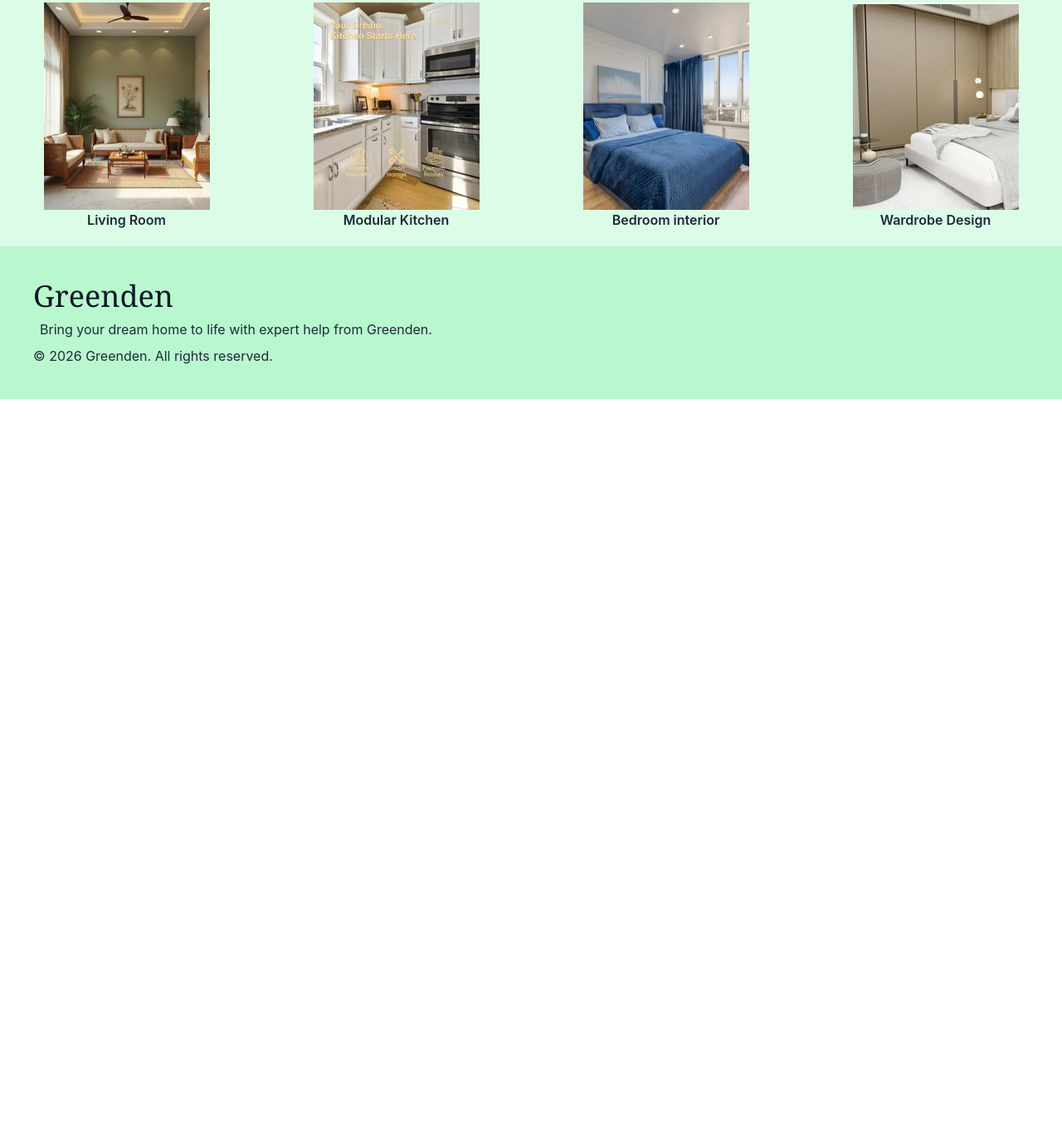
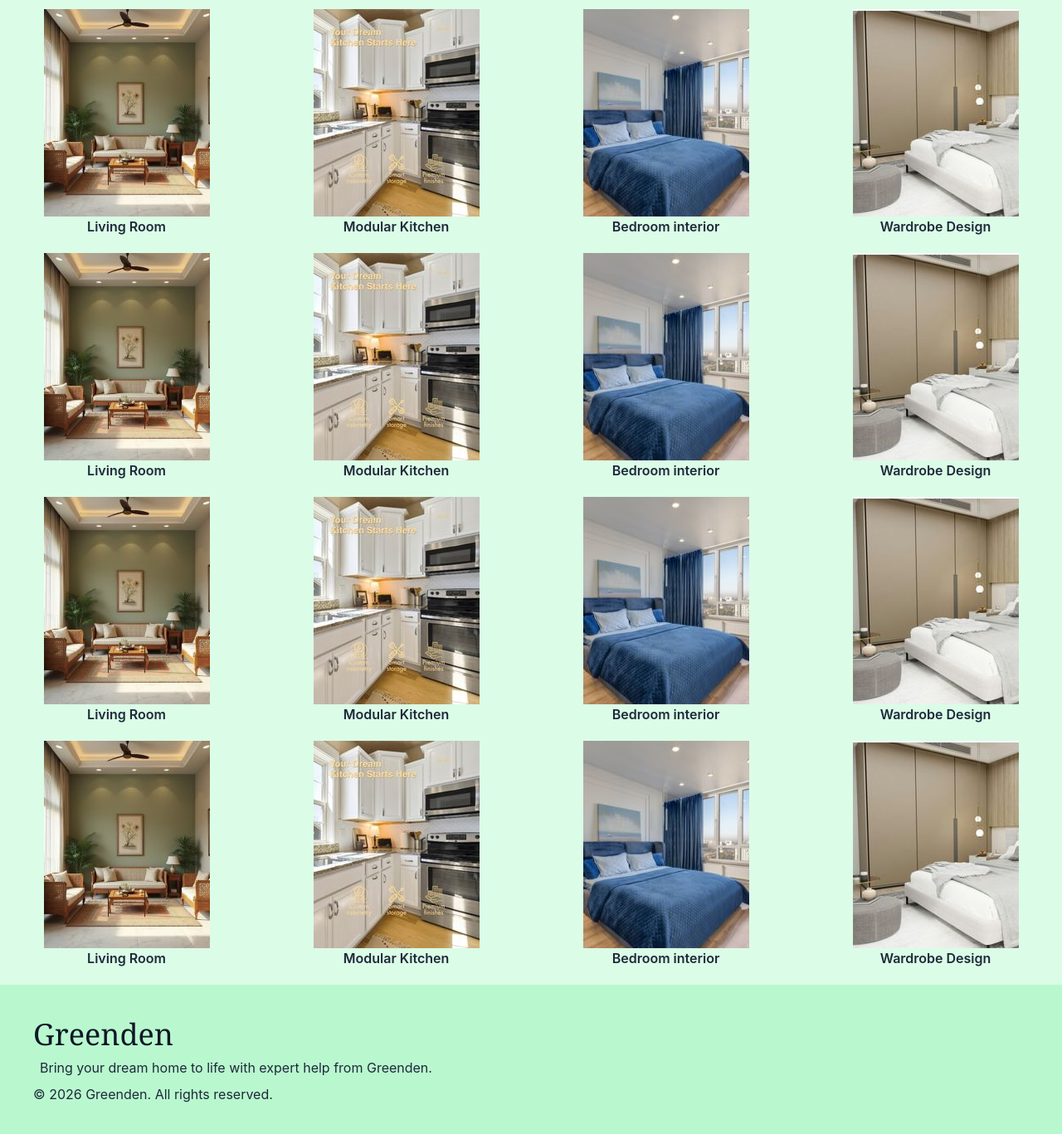
Before and after one commit to Asifsheik/Greenden_Tailwind_CSS, a website: page product_page.html in a window 1280 px wide. Shown: the part 509-1876 px from the top of the page at 83% size. Before the commit the page ends 990 px from the top, so only its background shows below. Drawn offline with Linux system fonts and the light colour scheme.

Commit message:
little update

```diff
--- a/product_page.html
+++ b/product_page.html
@@ -29,7 +29,7 @@
     <!-- products display section -->
     <section class="bg-green-100">
         <div class="text-center ">
-            <h1 class="text-3xl font-bold flex justify-center pt-10">Our Products</h1>
+            <h1 class="text-3xl font-bold flex justify-center pt-10 pb-2">Our Products</h1>
             <!-- search section -->
             <div>
                 <input type="text" class="border border-black p-2 m-3 w-45% rounded-3xl mb-5">
@@ -84,6 +84,75 @@
                         class="inline hover:shadow-xl transform hover:-translate-y-2">
                     <p class="font-semibold">Wardrobe Design</p>
                 </div>
+                <div >
+                    <img src="./images/living.jpg" alt="Living Room"
+                        class="inline hover:shadow-xl transform hover:-translate-y-2">
+                    <p class="font-semibold">Living Room</p>
+                </div>
+
+                <div>
+                    <img src="./images/Modular Kitchen Design.jpg" alt="Modular Kitchen Design"
+                        class="inline hover:shadow-xl transform hover:-translate-y-2">
+                    <p class="font-semibold">Modular Kitchen</p>
+                </div>
+
+                <div>
+                    <img src="./images/bedroom.jpg" alt="Bedroom interior Design"
+                        class="inline hover:shadow-xl transform hover:-translate-y-2">
+                    <p class="font-semibold">Bedroom interior</p>
+                </div>
+
+                <div>
+                    <img src="./images/Wardrobe Design.jpg" alt="Wardrobe Design"
+                        class="inline hover:shadow-xl transform hover:-translate-y-2">
+                    <p class="font-semibold">Wardrobe Design</p>
+                </div>
+                <div >
+                    <img src="./images/living.jpg" alt="Living Room"
+                        class="inline hover:shadow-xl transform hover:-translate-y-2">
+                    <p class="font-semibold">Living Room</p>
+                </div>
+
+                <div>
+                    <img src="./images/Modular Kitchen Design.jpg" alt="Modular Kitchen Design"
+                        class="inline hover:shadow-xl transform hover:-translate-y-2">
+                    <p class="font-semibold">Modular Kitchen</p>
+                </div>
+
+                <div>
+                    <img src="./images/bedroom.jpg" alt="Bedroom interior Design"
+                        class="inline hover:shadow-xl transform hover:-translate-y-2">
+                    <p class="font-semibold">Bedroom interior</p>
+                </div>
+
+                <div>
+                    <img src="./images/Wardrobe Design.jpg" alt="Wardrobe Design"
+                        class="inline hover:shadow-xl transform hover:-translate-y-2">
+                    <p class="font-semibold">Wardrobe Design</p>
+                </div>
+                <div >
+                    <img src="./images/living.jpg" alt="Living Room"
+                        class="inline hover:shadow-xl transform hover:-translate-y-2">
+                    <p class="font-semibold">Living Room</p>
+                </div>
+
+                <div>
+                    <img src="./images/Modular Kitchen Design.jpg" alt="Modular Kitchen Design"
+                        class="inline hover:shadow-xl transform hover:-translate-y-2">
+                    <p class="font-semibold">Modular Kitchen</p>
+                </div>
+
+                <div>
+                    <img src="./images/bedroom.jpg" alt="Bedroom interior Design"
+                        class="inline hover:shadow-xl transform hover:-translate-y-2">
+                    <p class="font-semibold">Bedroom interior</p>
+                </div>
+
+                <div>
+                    <img src="./images/Wardrobe Design.jpg" alt="Wardrobe Design"
+                        class="inline hover:shadow-xl transform hover:-translate-y-2">
+                    <p class="font-semibold">Wardrobe Design</p>
+                </div>
             </div>
         </div>
     </section>
```
Also changed, not shown: src/output.css.
